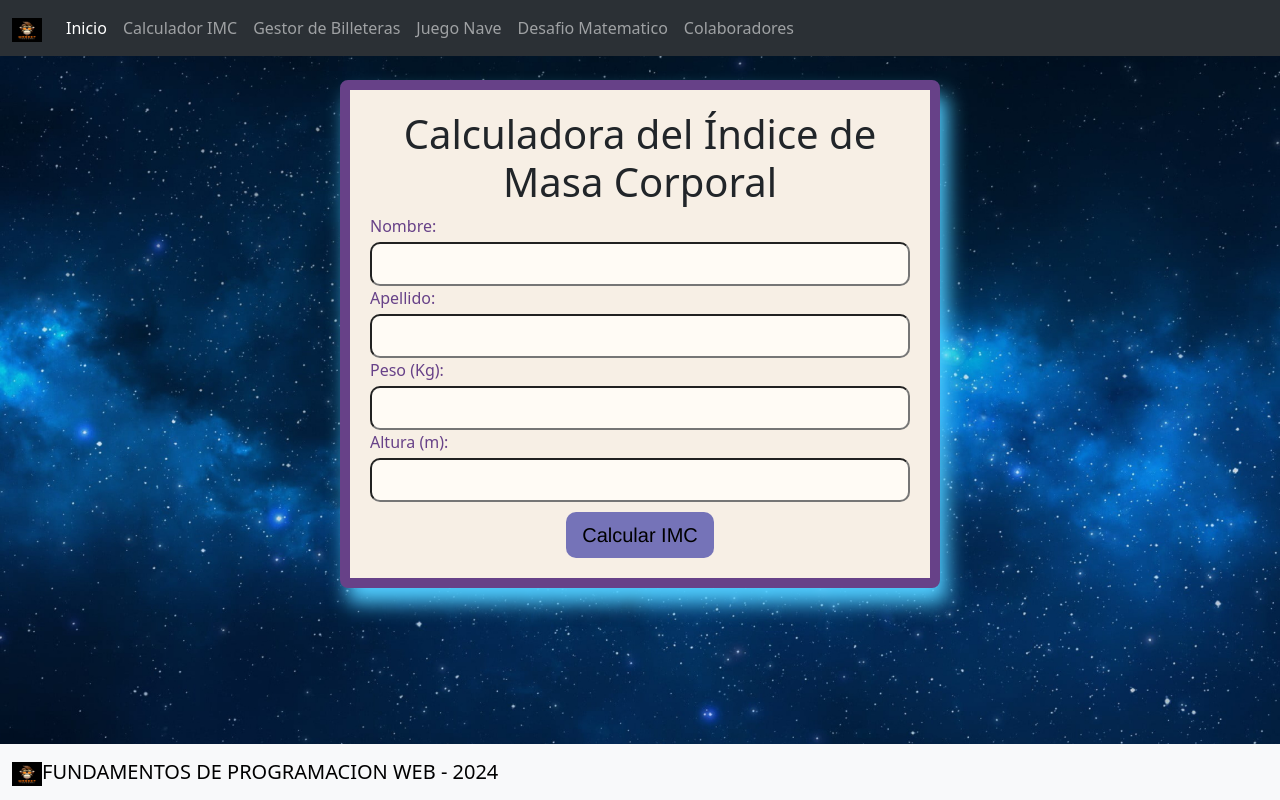
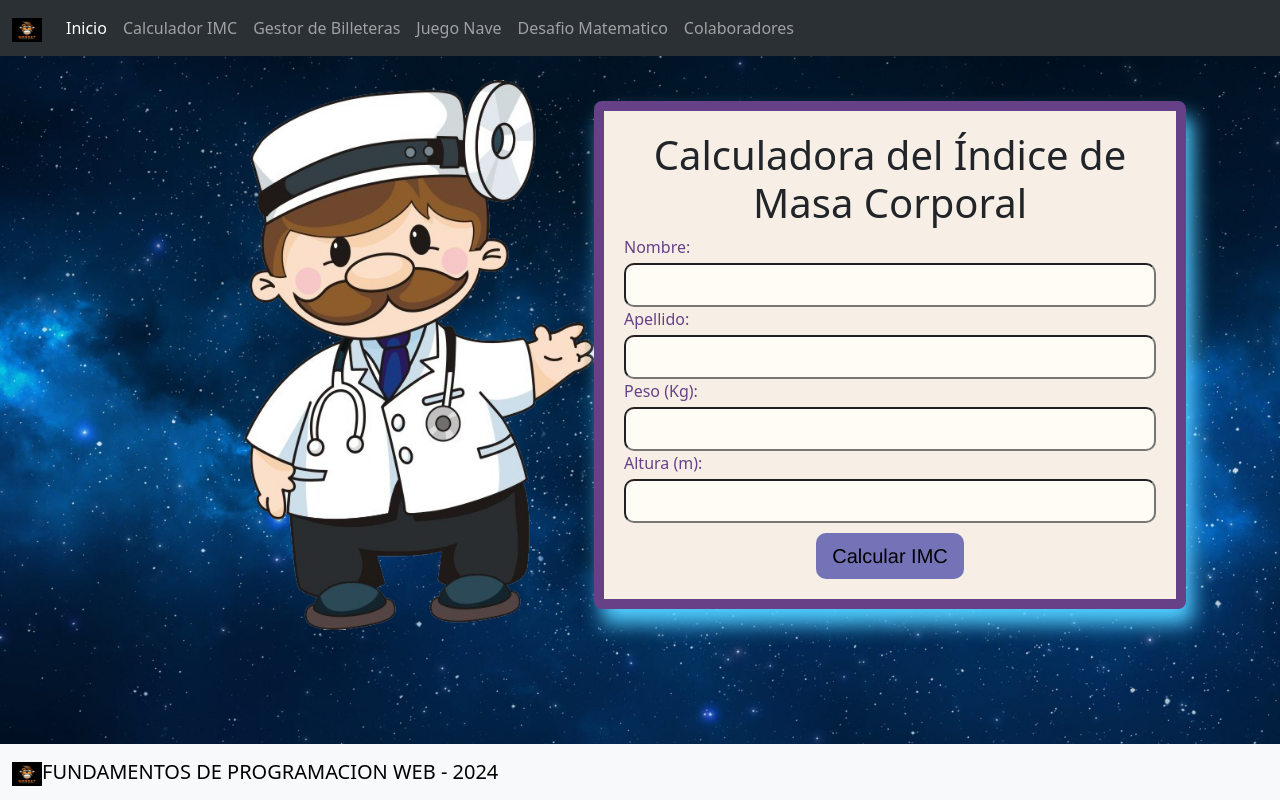
Before and after one commit to Rodrigooo08/proyectofinal_grupo_n3, a React (Vite) app in the folder proyectofinal_grupo_n3/: page /calculadoraIMC in a window 1280 px wide. Built offline with nearby package versions, Linux system fonts and the light colour scheme.

Commit message:
ajustes Calculadora IMc
se agrega la imagen de un doctor a la calculadora para darle animacion a la calculadora

```diff
--- a/proyectofinal_grupo_n3/src/Components/CalculadoraIMC/CalculadoraIMC.jsx
+++ b/proyectofinal_grupo_n3/src/Components/CalculadoraIMC/CalculadoraIMC.jsx
@@ -34,7 +34,11 @@ function CalculadoraIMC() {
 
   return (
     <>
-
+      <div className="ContainerForm">
+        <div className="ImagFormContainer">
+          <img src="Image/CalculadoraIMC/DoctorIMC.png" alt="Imagen ilustrativa" className="imagen-formulario" />
+        </div>
+        <div className="formularioIMC">
           <div className="Calculadora">
             <h1 className='text-center'>Calculadora del Índice de Masa Corporal</h1>
             <Formulario
@@ -50,6 +54,8 @@ function CalculadoraIMC() {
             />
             {imc && <ResultadoIMC nombre={nombre} apellido={apellido} imc={imc} nivelIMC={nivelIMC} />}
           </div>
+        </div>
+      </div>
       </>
       );
 }
--- a/proyectofinal_grupo_n3/src/Components/CalculadoraIMC/Formulario.jsx
+++ b/proyectofinal_grupo_n3/src/Components/CalculadoraIMC/Formulario.jsx
@@ -2,13 +2,13 @@ import { Fade } from "react-awesome-reveal";
 import React, { useState } from 'react';
 
 function Formulario({ nombre, apellido, peso, altura, setNombre, setApellido, setPeso, setAltura, calcular }) {
-  const [botonEnCalcular,setBotonEnCalcular] = useState(true);
-  const precionarBoton = () =>{
-    if (botonEnCalcular){
+  const [botonEnCalcular, setBotonEnCalcular] = useState(true);
+  const precionarBoton = () => {
+    if (botonEnCalcular) {
       calcular();
       setBotonEnCalcular(false);
     } else {
-      window.location.href = '/calculadoraIMC' ;
+      window.location.href = '/calculadoraIMC';
     }
   }
   const limitacionTexto = (settext) => (e) => {
@@ -17,13 +17,13 @@ function Formulario({ nombre, apellido, peso, altura, setNombre, setApellido, se
       settext(value);
     }
   };
-  const limitacionPeso= (e) =>{
+  const limitacionPeso = (e) => {
     const value = e.target.value;
     if (value === "" || (parseFloat(value) >= 1 && parseFloat(value) <= 300)) {
       setPeso(value);
     }
   };
-  const limitacionAltura=(e) =>{
+  const limitacionAltura = (e) => {
     const value = e.target.value;
     if (value === "" || (parseFloat(value) >= 0.5 && parseFloat(value) <= 2)) {
       setAltura(value);
@@ -31,21 +31,19 @@ function Formulario({ nombre, apellido, peso, altura, setNombre, setApellido, se
   };
   return (
     <Fade>
-    <div>
           <label className='letras'>Nombre:</label>
           <input className='entradaIMC' type="text" value={nombre} onChange={limitacionTexto(setNombre)} />
 
           <label className='letras'>Apellido:</label>
-      <input className='entradaIMC' type="text" value={apellido} onChange={limitacionTexto(setApellido)}/>
+          <input className='entradaIMC' type="text" value={apellido} onChange={limitacionTexto(setApellido)} />
 
           <label className='letras'>Peso (Kg):</label>
-      <input className='entradaIMC' type="number" value={peso} onChange={limitacionPeso} min="1" max="300" title="Ingrese un peso entre 1 y 300 kg"/>
+          <input className='entradaIMC' type="number" value={peso} onChange={limitacionPeso} min="1" max="300" title="Ingrese un peso entre 1 y 300 kg" />
 
           <label className='letras'>Altura (m):</label>
           <input className='entradaIMC' type="number" value={altura} onChange={limitacionAltura} min="0.5" max="2.5" step="0.01" />
 
           <button className="boton" onClick={precionarBoton}>{botonEnCalcular ? "Calcular IMC" : "Limpiar Formulario"}</button>
-    </div>
     </Fade>
   );
 }
--- a/proyectofinal_grupo_n3/src/style/CalculadoraIMCStyle.css
+++ b/proyectofinal_grupo_n3/src/style/CalculadoraIMCStyle.css
@@ -62,3 +62,19 @@
 .boton:hover {
     background-color: var(--colorBg);
 }
+.ContainerForm{
+  display: flex;
+  align-items: center;
+  gap: 0px;
+}
+.ImagFormContainer{
+    flex: 1;
+    margin-left: 150px;
+}
+.imagen-formulario {
+    width: 350px;
+    height: 550px;
+  }
+.formularioIMC {
+    flex: 2;
+  }
```
Also changed, not shown: proyectofinal_grupo_n3/src/Style/DesafioMatematicoStyle.css (+0 -85 lines), proyectofinal_grupo_n3/public/Image/CalculadoraIMC/DoctorIMC.png (added). Lines whose indentation alone changed are shown as unchanged.
